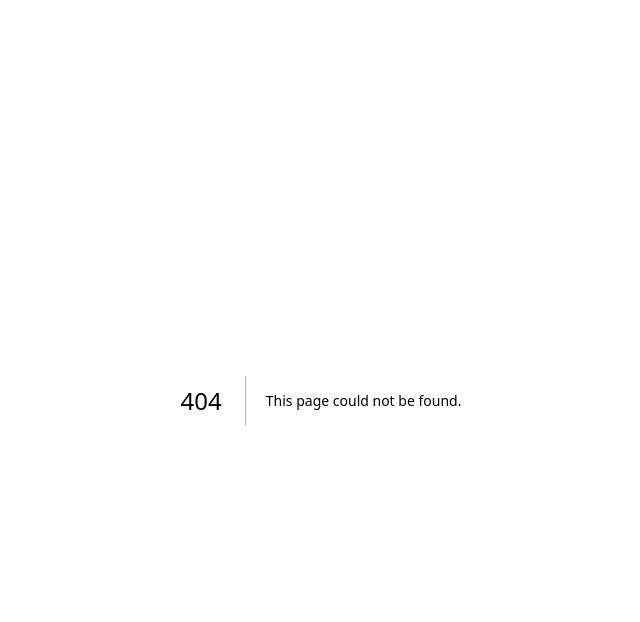
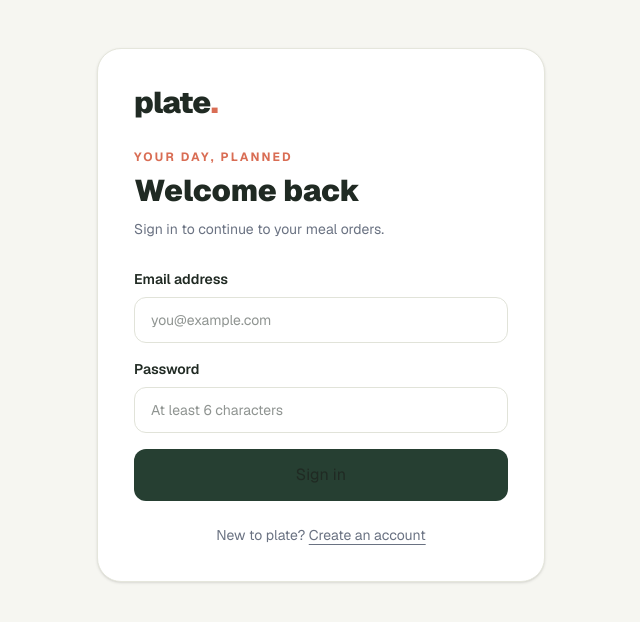
Before and after one commit to Mackdish/hotell, a Next.js app: page /login in a window 1280 px wide. Before the commit this address had no page. Shown: the top 622 px of the page, without its empty margins (319-959 px from the left). Built offline with nearby package versions, Linux system fonts and the light colour scheme.

Commit message:
feat: add Supabase authentication foundation

```diff
--- /dev/null
+++ b/src/app/login/page.js
@@ -0,0 +1,98 @@
+"use client";
+
+import { useState } from "react";
+import Link from "next/link";
+import { useRouter } from "next/navigation";
+import { getSupabaseBrowserClient } from "@/lib/supabase/client";
+
+export default function LoginPage() {
+  const router = useRouter();
+  const [mode, setMode] = useState("signin");
+  const [fullName, setFullName] = useState("");
+  const [email, setEmail] = useState("");
+  const [password, setPassword] = useState("");
+  const [busy, setBusy] = useState(false);
+  const [message, setMessage] = useState("");
+  const [error, setError] = useState("");
+
+  async function handleSubmit(event) {
+    event.preventDefault();
+    setBusy(true);
+    setError("");
+    setMessage("");
+
+    try {
+      const supabase = getSupabaseBrowserClient();
+      if (mode === "signup") {
+        const { data, error: authError } = await supabase.auth.signUp({
+          email: email.trim(),
+          password,
+          options: { data: { full_name: fullName.trim() } },
+        });
+        if (authError) throw authError;
+        if (data.session) {
+          router.replace("/");
+          router.refresh();
+        } else {
+          setMessage("Account created. Check your email to confirm your address, then sign in.");
+        }
+      } else {
+        const { error: authError } = await supabase.auth.signInWithPassword({
+          email: email.trim(),
+          password,
+        });
+        if (authError) throw authError;
+        router.replace("/");
+        router.refresh();
+      }
+    } catch (err) {
+      setError(err?.message || "Authentication failed. Please try again.");
+    } finally {
+      setBusy(false);
+    }
+  }
+
+  return (
+    <main className="min-h-screen bg-[#f6f6f1] px-4 py-12 text-[#202a23]">
+      <section className="mx-auto max-w-md rounded-3xl border border-[#e5e6dc] bg-white p-7 shadow-sm sm:p-9">
+        <Link href="/" className="text-3xl font-black tracking-tight">plate<span className="text-[#d96d54]">.</span></Link>
+        <p className="mt-7 text-xs font-bold uppercase tracking-[0.18em] text-[#d96d54]">Your day, planned</p>
+        <h1 className="mt-2 text-3xl font-black">{mode === "signin" ? "Welcome back" : "Create your account"}</h1>
+        <p className="mt-2 text-sm leading-6 text-gray-500">
+          {mode === "signin" ? "Sign in to continue to your meal orders." : "Create an account to start ordering meals."}
+        </p>
+
+        <form onSubmit={handleSubmit} className="mt-7 space-y-4">
+          {mode === "signup" && (
+            <label className="block text-sm font-semibold">
+              Full name
+              <input required autoComplete="name" value={fullName} onChange={(event) => setFullName(event.target.value)} className="mt-2 w-full rounded-xl border border-[#e1e3d9] px-4 py-3 font-normal outline-none focus:border-[#426347]" placeholder="Your name" />
+            </label>
+          )}
+          <label className="block text-sm font-semibold">
+            Email address
+            <input required type="email" autoComplete="email" value={email} onChange={(event) => setEmail(event.target.value)} className="mt-2 w-full rounded-xl border border-[#e1e3d9] px-4 py-3 font-normal outline-none focus:border-[#426347]" placeholder="you@example.com" />
+          </label>
+          <label className="block text-sm font-semibold">
+            Password
+            <input required type="password" minLength={6} autoComplete={mode === "signin" ? "current-password" : "new-password"} value={password} onChange={(event) => setPassword(event.target.value)} className="mt-2 w-full rounded-xl border border-[#e1e3d9] px-4 py-3 font-normal outline-none focus:border-[#426347]" placeholder="At least 6 characters" />
+          </label>
+
+          {error && <p role="alert" className="rounded-xl bg-red-50 p-3 text-sm text-red-700">{error}</p>}
+          {message && <p role="status" className="rounded-xl bg-green-50 p-3 text-sm text-green-800">{message}</p>}
+
+          <button disabled={busy} type="submit" className="w-full rounded-xl bg-[#263f32] px-4 py-3.5 text-sm font-bold text-white transition hover:bg-[#345442] disabled:cursor-not-allowed disabled:opacity-60">
+            {busy ? "Please wait…" : mode === "signin" ? "Sign in" : "Create account"}
+          </button>
+        </form>
+
+        <p className="mt-6 text-center text-sm text-gray-500">
+          {mode === "signin" ? "New to plate? " : "Already have an account? "}
+          <button type="button" onClick={() => { setMode(mode === "signin" ? "signup" : "signin"); setError(""); setMessage(""); }} className="font-bold text-[#426347] underline underline-offset-4">
+            {mode === "signin" ? "Create an account" : "Sign in"}
+          </button>
+        </p>
+      </section>
+    </main>
+  );
+}
```
